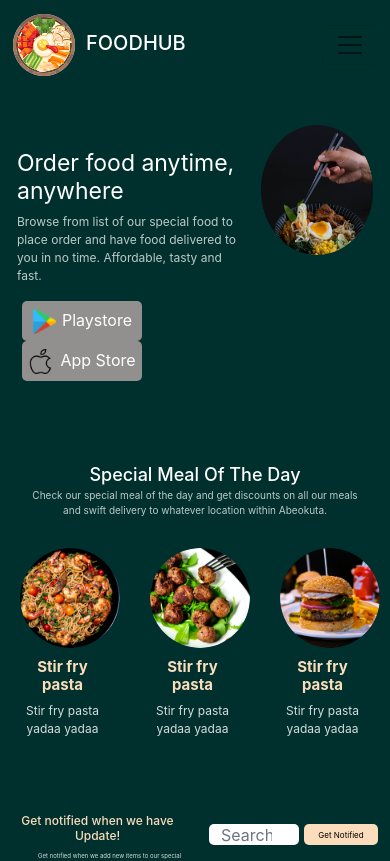
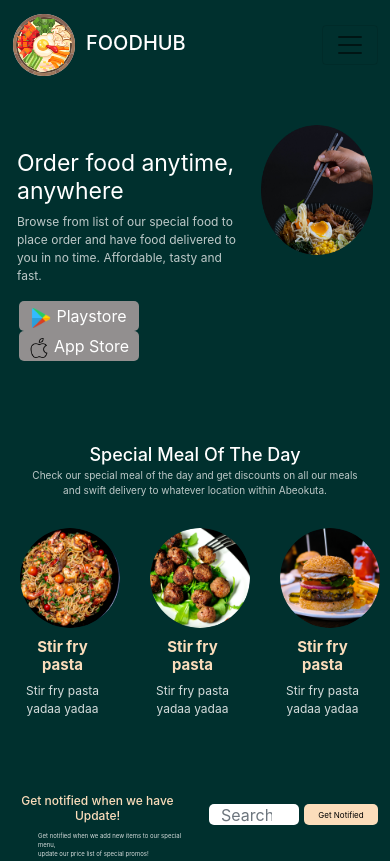
Before and after one commit to Emmaxfans/foodhub, a React (Create React App) app: page / in a window 390 px wide. Shown: the top 861 px of the page. Built offline with nearby package versions, Linux system fonts and the light colour scheme.

Commit message:
changes to the app download button

```diff
--- a/src/App.css
+++ b/src/App.css
@@ -224,6 +224,10 @@ border-radius: 400px;
   display: none;
 }
 
+.brbr{
+  display: none;
+}
+
 @media screen and (max-width: 680px) {
 /*
   .App{
@@ -407,5 +411,26 @@ border-radius: 400px;
       display: none;
     }
 
+    .app-btn{
+      height: 20px;
+      padding: 0px 5px 0px 0px;
+
+    }
+    .app-btn1{
+      height: 20px;
+      padding: 0px 5px 0px 0px;
+    }
+
+    .button3{
+      background: #928f8f;
+      border-radius: 5px;
+      width: 120px;
+      height: 30px;
+      border: none;
+      margin-left: 2px;
+      color: #ffffff;
+      /* margin-top: -1px; */
+    }
+
 
 }
--- a/src/App.js
+++ b/src/App.js
@@ -1,5 +1,5 @@
 import './App.css';
-import FunctionalComponent, {FunctionalComponent1, FunctionalComponent2} from './components/FunctionalComponent';
+import FunctionalComponent, {FunctionalComponent1, FunctionalComponent2, FunctionalComponent3} from './components/FunctionalComponent';
 // import FunctionalComponent from './components/FunctionalComponent';
 
 function App() {
@@ -149,7 +149,7 @@ function App() {
       <td>About</td>
       <td>Help Center</td>
       <td>Cookies Policy</td>
-      {/* <td><FunctionalComponent2 /></td> */}
+      <td><FunctionalComponent3 /></td>
     </tr>
     <tr>
       <td>Career</td>
--- a/src/components/Buttonapp.js
+++ b/src/components/Buttonapp.js
@@ -7,6 +7,7 @@ export default function Buttonapp ({props}) {
     <span className=''>
         {/* <img src='' alt='App-button'/> */}
         <button className='button3'><img className='app-btn' src='.\foodhub\playstore (1).png' alt='App'/>Playstore</button>
+        {/* <br className='brbr'/> */}
         <button className='button3'><img className='app-btn1' src='.\foodhub\apple (1).png' alt='App'/>App Store</button>
     </span>
 
--- a/src/components/FunctionalComponent.js
+++ b/src/components/FunctionalComponent.js
@@ -30,5 +30,14 @@ function FunctionalComponent2(){
   )
 }
 
+function FunctionalComponent3(){
+  return (
+    <>
+      <Buttonapp/>
+      {/* <Buttonapp props="Apple"/> */}
+    </>
+  )
+}
+
 export default FunctionalComponent
-export {FunctionalComponent1, FunctionalComponent2}
+export {FunctionalComponent1, FunctionalComponent2, FunctionalComponent3 }
```
